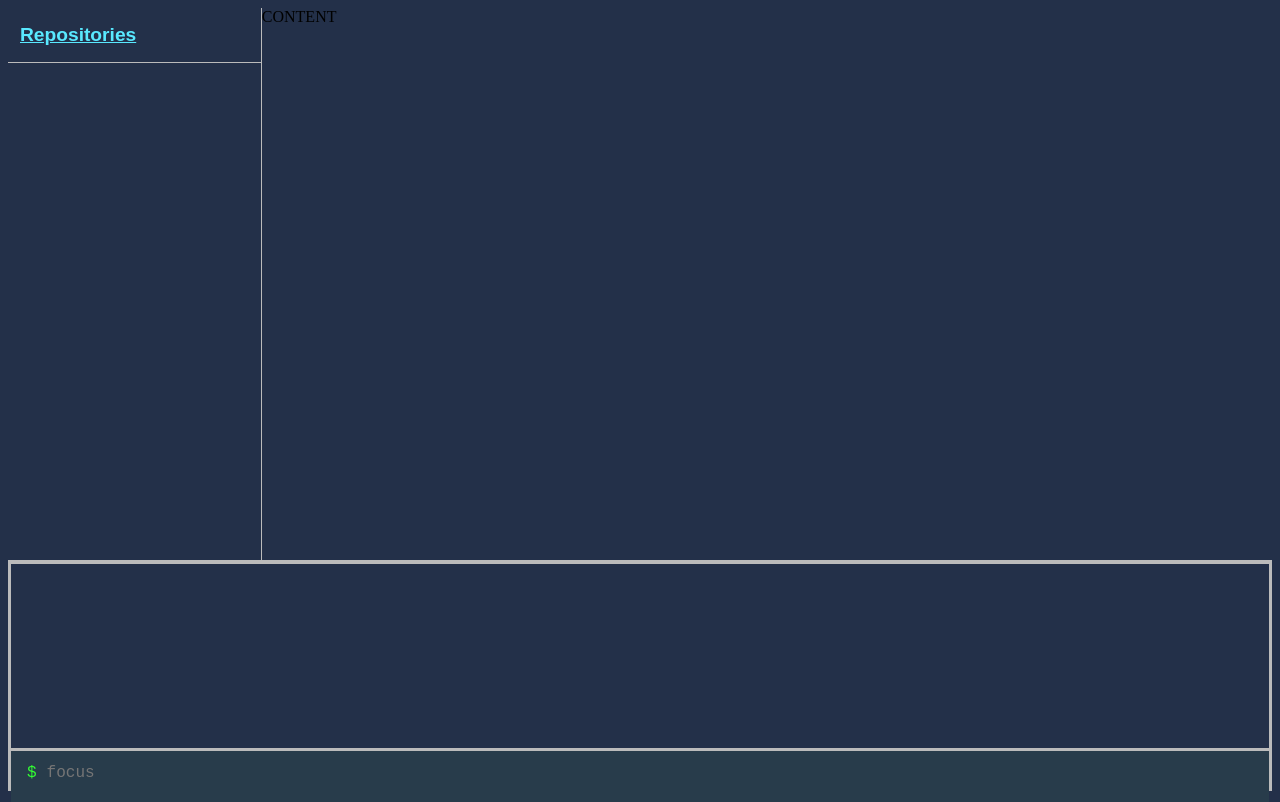
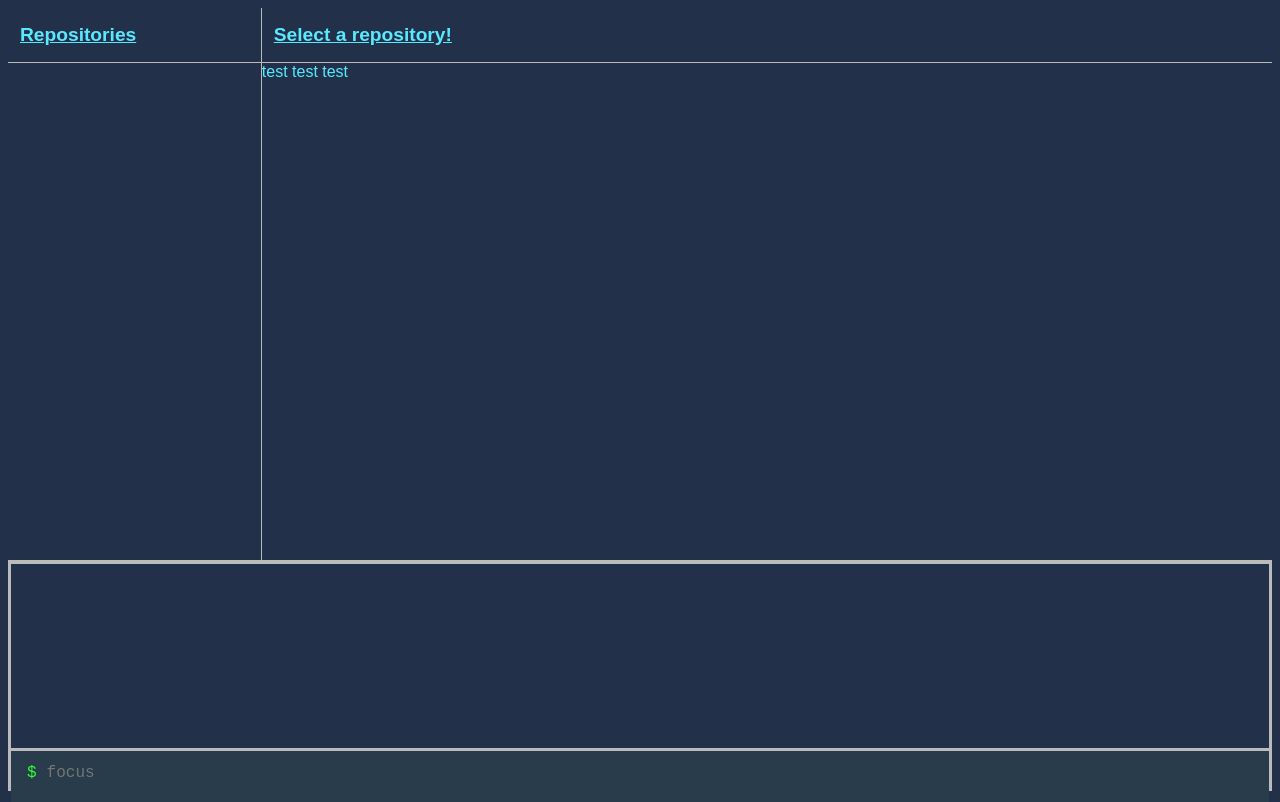
Before and after one commit to ChuckGills/Hack_Ku_25, a React (Vite) app in the folder app/: page / in a window 1280 px wide. Built offline with nearby package versions, Linux system fonts and the light colour scheme.

Commit message:
* intial content panel styling * click to select repo

```diff
--- /dev/null
+++ b/app/src/components/ContentPanel.module.css
@@ -0,0 +1,11 @@
+.panelContainer {
+    height: 100%;
+}
+
+.headerContainer {
+    text-decoration: underline;
+    font-size: larger;
+    padding: 16px 12px;
+    font-weight: bold;
+    border-bottom: solid 1px #bbbbbb;
+}
--- /dev/null
+++ b/app/src/components/ContentPanel.tsx
@@ -0,0 +1,23 @@
+import React, {useState, useEffect} from 'react';
+import {Repo} from './RepoCard.tsx';
+import styles from './ContentPanel.module.css';
+
+interface ContentPanelProps {
+    repo: Repo;
+}
+
+export const ContentPanel: React.FC<ContentPanelProps> = ({repo}) => {
+    // const [repo, setRepo] = useState<Repo | null>();
+
+    return (
+        <div className={styles.panelContainer}>
+            <div className={styles.headerContainer}>
+                {repo ? repo.name : 'Select a repository!'}
+            </div>
+
+            <div className={styles.contentContainer}>
+                test test test
+            </div>
+        </div>
+    );
+}
--- a/app/src/components/SidePanel.module.css
+++ b/app/src/components/SidePanel.module.css
@@ -19,7 +19,4 @@
     overflow-x:hidden;
     overflow-wrap: break-word;
     max-height: 100%;
-    /* word-wrap: normal; */
-    /* gap: 12px; */
-    /* font-size:x-small */
 }
--- a/app/src/components/SidePanel.tsx
+++ b/app/src/components/SidePanel.tsx
@@ -3,10 +3,13 @@ import { exec } from 'child_process';
 import path from 'node:path';
 import styles from './SidePanel.module.css';
 
-import {Repo, RepoCard} from './RepoCard.tsx';
-// import { runScript } from '../renderer.ts';
+import { Repo, RepoCard } from './RepoCard.tsx';
 
-export const SidePanel: React.FC = () => {
+interface SidePanelProps {
+    sendDataToParent: (data: Repo) => void;
+}
+
+export const SidePanel: React.FC<SidePanelProps> = ({ sendDataToParent }) => {
     const [repos, setRepos] = useState<Repo[]>([]);
 
     useEffect(() => {
@@ -23,6 +26,16 @@ export const SidePanel: React.FC = () => {
         fetchRepos();
     }, []);
 
+    const selectRepo = (repo: Repo) => {
+        const fetchRepo = async () => {
+            const result = await window.myAPI.runCommand(`repo select ${repo.name}`);
+            console.log(result);
+            sendDataToParent(repo);
+
+        }
+        fetchRepo();
+    }
+
     return (
         <div className={styles.panelContainer}>
             <div className={styles.headerContainer}>
@@ -32,7 +45,12 @@ export const SidePanel: React.FC = () => {
             <div className={styles.contentContainer}>
                 {
                     repos.map((repo, index) => (
-                        <RepoCard key={`repo_card_${index}`}repo={repo}/>
+                        <div onClick={()=>selectRepo(repo)}>
+                            <RepoCard
+                                key={`repo_card_${index}`}
+                                repo={repo}
+                            />
+                        </div>
                     ))
                 }
             </div>
--- a/app/src/components/app.module.css
+++ b/app/src/components/app.module.css
@@ -9,6 +9,10 @@
     border-bottom: 1px solid #bbbbbb;
     height: 69vh;
     /* min-height: 65vh; */
+    /* order-right: 1px solid #bbbbbb; */
+    font-family:sans-serif;
+    color: rgb(89, 233, 255);
+    /* max-width: 25vw; */
 }
 
 .side {
--- a/app/src/components/app.tsx
+++ b/app/src/components/app.tsx
@@ -5,16 +5,24 @@ import styles from './app.module.css';
 
 import { Terminal } from './Terminal.tsx';
 import { SidePanel } from './SidePanel.tsx';
+import { ContentPanel } from './ContentPanel.tsx';
+import { Repo } from './RepoCard.tsx';
 
 const App: React.FC = () => {
+    const [repo, setRepo] = useState<Repo | null>(null);
+
+    const handleChildData = (repo: Repo) => {
+        setRepo(repo);
+    }
+
     return (
         <div className={styles.container}>
             <div className={styles.contentContainer}>
                 <div className={styles.side}>
-                    <SidePanel />
+                    <SidePanel sendDataToParent={handleChildData}/>
                 </div>
                 <div className={styles.main}>
-                    CONTENT
+                    <ContentPanel repo={repo}/>
                 </div>
             </div>
             <div className={styles.terminalContainer}>
```
